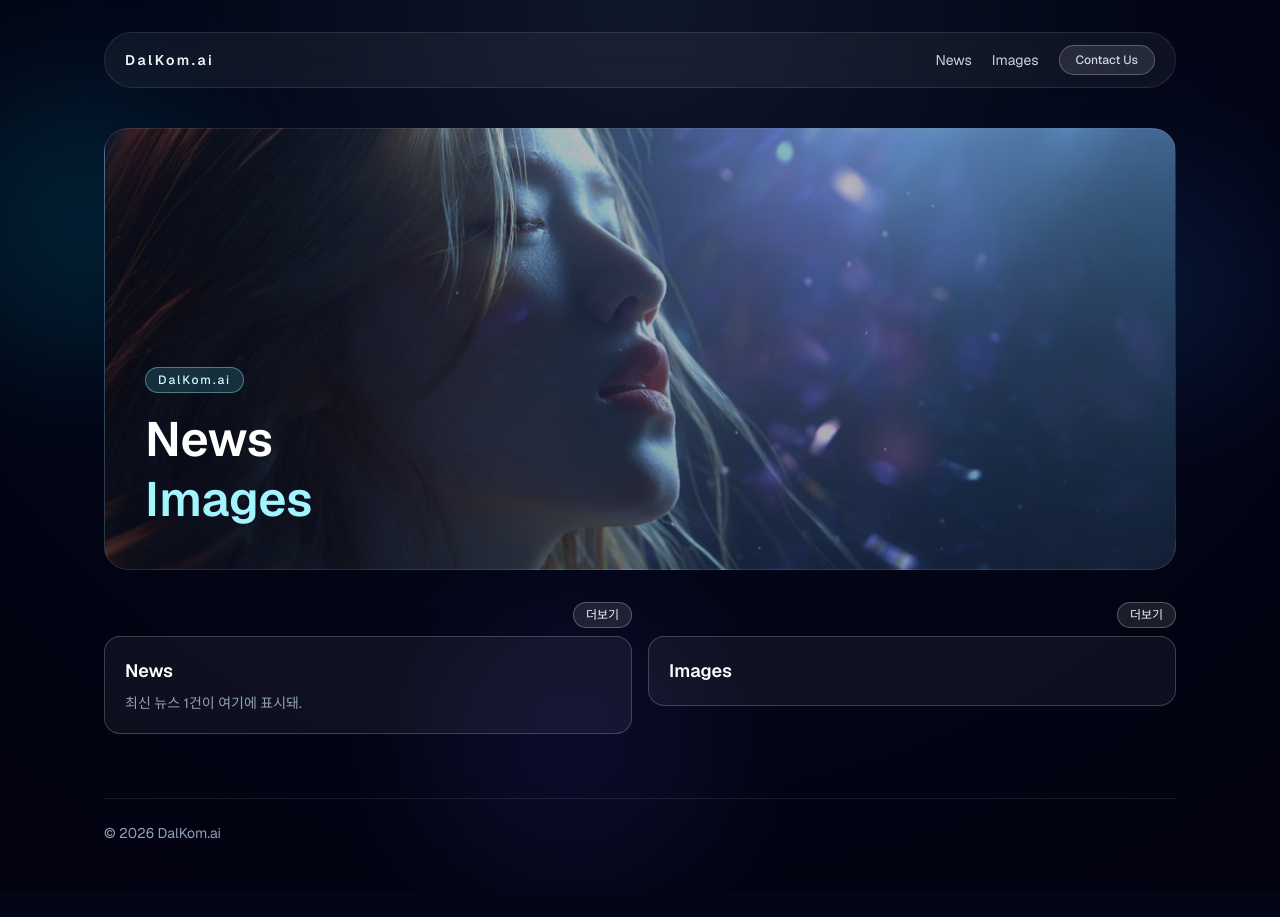
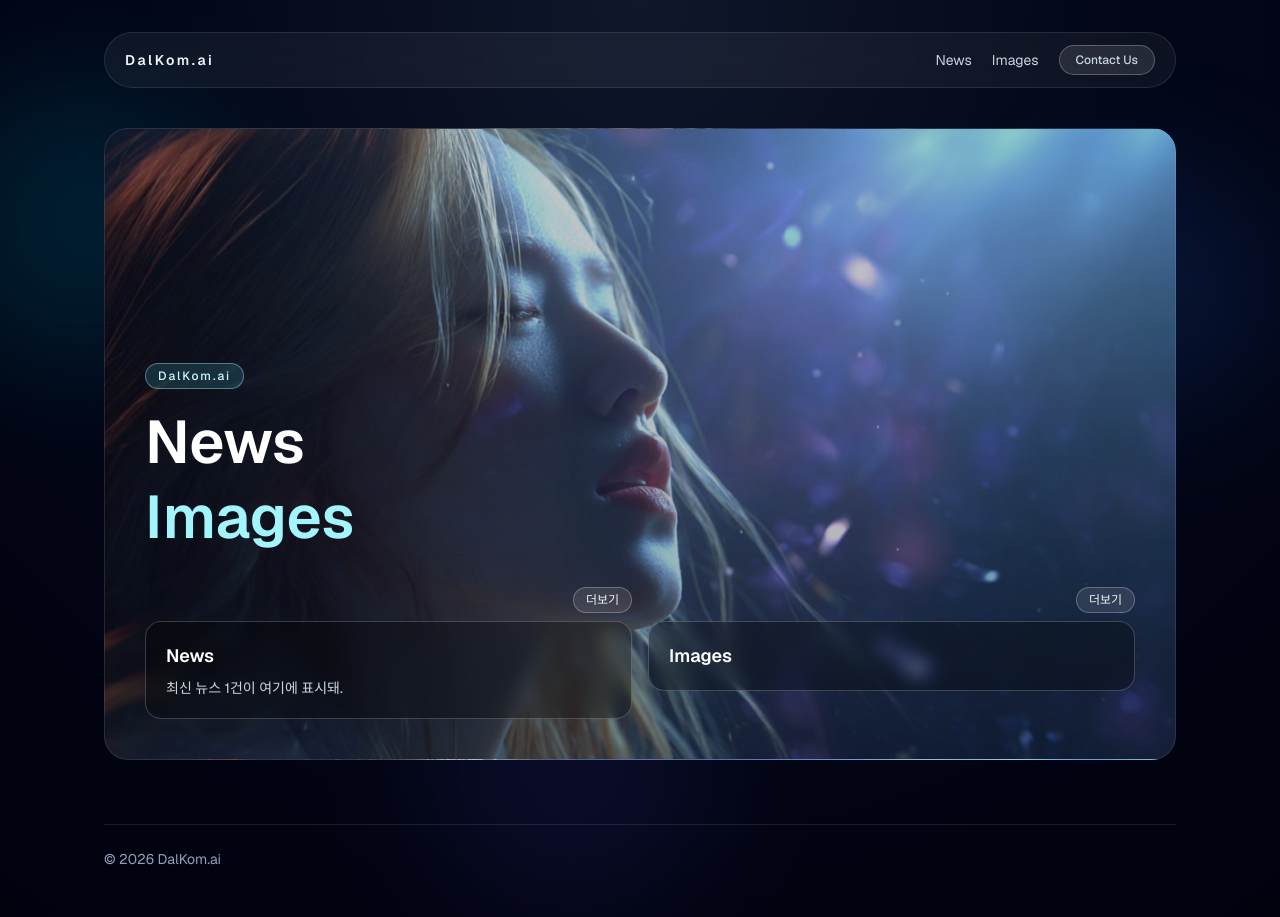
Before and after one commit to dalkom2025-art/dalkom-modern-nextjs, a Next.js app: page / in a window 1280 px wide. Before the commit the page ends 891 px from the top, so only its background shows below. Built offline with nearby package versions, Linux system fonts and the light colour scheme; no server answers.

Commit message:
style: make landing hero full-screen with overlay cards

```diff
--- a/src/app/page.tsx
+++ b/src/app/page.tsx
@@ -14,26 +14,24 @@ export default async function Home() {
     <SiteChrome>
       <main>
         <section
-          className="relative overflow-hidden rounded-3xl border border-white/10 p-8 sm:p-10"
+          className="relative min-h-[calc(100vh-170px)] overflow-hidden rounded-3xl border border-white/10 p-8 sm:p-10"
           style={{
             backgroundImage:
-              "linear-gradient(rgba(2,6,23,0.28), rgba(2,6,23,0.35)), url('/images/hero-bg.jpg')",
+              "linear-gradient(rgba(2,6,23,0.22), rgba(2,6,23,0.32)), url('/images/hero-bg.jpg')",
             backgroundSize: "cover",
             backgroundPosition: "center",
           }}
         >
-          <div className="relative min-h-[360px] flex items-end">
+          <div className="relative flex min-h-[calc(100vh-250px)] flex-col justify-end">
             <div>
               <p className="inline-flex rounded-full border border-cyan-200/40 bg-cyan-300/15 px-3 py-1 text-xs font-medium tracking-[0.16em] text-cyan-100">
                 DalKom.ai
               </p>
-              <h1 className="mt-4 max-w-3xl text-4xl font-semibold leading-tight text-white sm:text-5xl">
+              <h1 className="mt-4 max-w-3xl text-4xl font-semibold leading-tight text-white sm:text-6xl">
                 News
                 <span className="block text-cyan-200">Images</span>
               </h1>
             </div>
-          </div>
-        </section>
 
             <section className="mt-8 grid gap-4 sm:grid-cols-2">
               <div>
@@ -45,16 +43,16 @@ export default async function Home() {
                     더보기
                   </Link>
                 </div>
-            <Link href="/news" className="block rounded-2xl border border-white/20 bg-white/5 p-5 transition hover:bg-white/10">
+                <Link href="/news" className="block rounded-2xl border border-white/20 bg-black/30 p-5 backdrop-blur-sm transition hover:bg-black/40">
                   <h3 className="text-lg font-semibold text-white">News</h3>
                   {topNews ? (
-                <div className="mt-2 text-sm text-slate-300">
+                    <div className="mt-2 text-sm text-slate-200">
                       <p className="line-clamp-1 text-white">{topNews.title}</p>
-                  {topNews.excerpt && <p className="mt-1 line-clamp-1 text-xs text-slate-300">{topNews.excerpt}</p>}
-                  <p className="mt-1 text-xs text-slate-400">{formatDate(topNews.published_at)}</p>
+                      {topNews.excerpt && <p className="mt-1 line-clamp-1 text-xs text-slate-200">{topNews.excerpt}</p>}
+                      <p className="mt-1 text-xs text-slate-300">{formatDate(topNews.published_at)}</p>
                     </div>
                   ) : (
-                <p className="mt-2 text-sm text-slate-400">최신 뉴스 1건이 여기에 표시돼.</p>
+                    <p className="mt-2 text-sm text-slate-300">최신 뉴스 1건이 여기에 표시돼.</p>
                   )}
                 </Link>
               </div>
@@ -68,9 +66,11 @@ export default async function Home() {
                     더보기
                   </Link>
                 </div>
-            <Link href="/images" className="block rounded-2xl border border-white/20 bg-white/5 p-5 transition hover:bg-white/10">
+                <Link href="/images" className="block rounded-2xl border border-white/20 bg-black/30 p-5 backdrop-blur-sm transition hover:bg-black/40">
                   <h3 className="text-lg font-semibold text-white">Images</h3>
                 </Link>
+              </div>
+            </section>
           </div>
         </section>
       </main>
```
Lines whose indentation alone changed are shown as unchanged.
